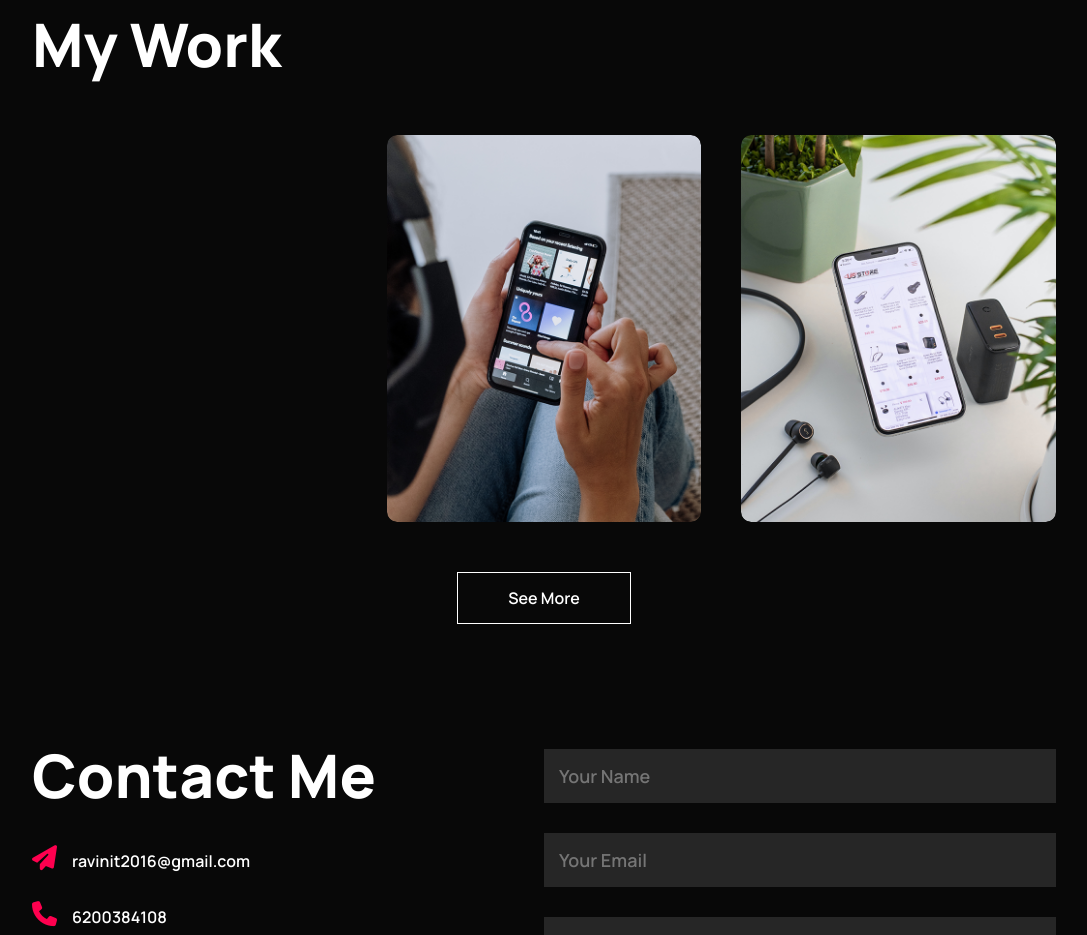
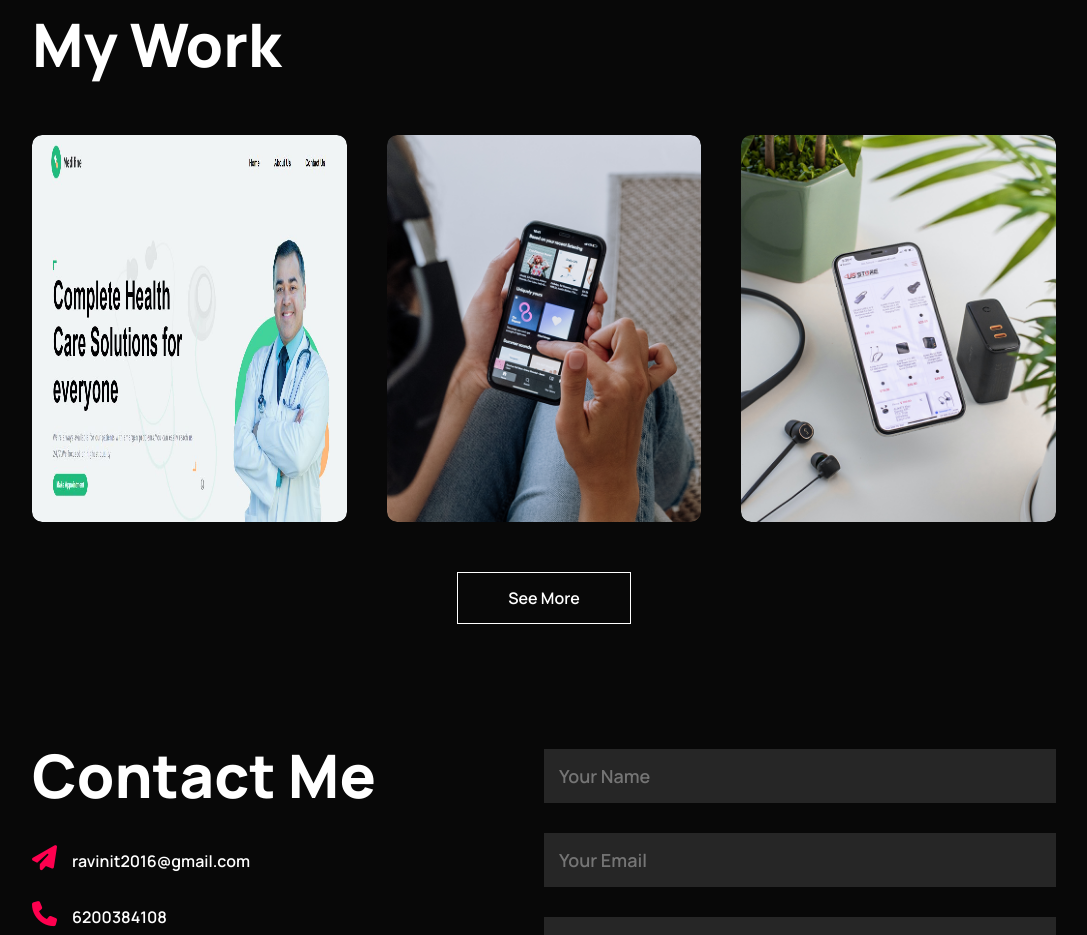
Before and after one commit to Rajeev2016/rajeev-portfolio.github.io, a plain HTML site: page index.html in a window 1280 px wide. Shown: the part 2066-3001 px from the top of the page, without its empty margins (96-1183 px from the left). Drawn offline with Linux system fonts and the light colour scheme.

Commit message:
url add
add url link

```diff
--- a/index.html
+++ b/index.html
@@ -103,11 +103,11 @@
             <h1 class="sub-title">My Work</h1>
             <div class="work-list">
                 <div class="work">
-                    <img src="./assets/images/work-1.png" alt="">
+                    <img src="./assets/images/work-1.JPG" alt="">
                     <div class="layer">
                         <h3>Doctor Appointment website</h3>
-                        <p>Welcome to our website! We are here to provide you with a seamless and convenient experience to schedule doctor appointments. Our user-friendly platform allows you to book appointments with your preferred healthcare provider in just a few simple steps.</p>
-                        <a href=""><i class="fa-solid fa-arrow-up-right-from-square"></i></a>
+                        <p>Welcome to our website! We are here to provide you with a seamless and convenient experience to schedule doctor appointments. </p>
+                        <a href="file:///C:/fullstack%20developer%20(assignment)/js%20by%20hitesh%20sir/js%20self/js%20self%20study/object/obj.html"><i class="fa-solid fa-arrow-up-right-from-square"></i></a>
                     </div>
                 </div>
                 <div class="work">
--- a/src/style.css
+++ b/src/style.css
@@ -190,6 +190,7 @@ nav ul li a:hover::after{
 }
 .work img{
     width: 100%;
+    height: 100%;
     border-radius: 10px;
     display: block;
     transition: transform 0.5s;
```
